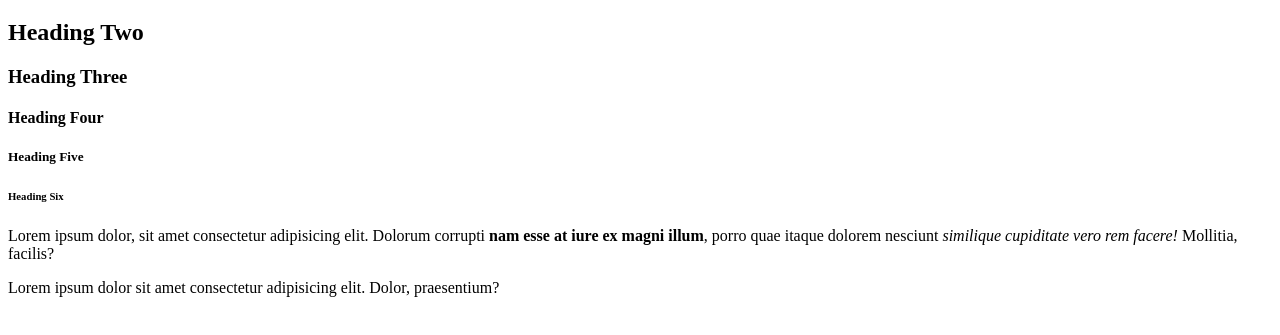
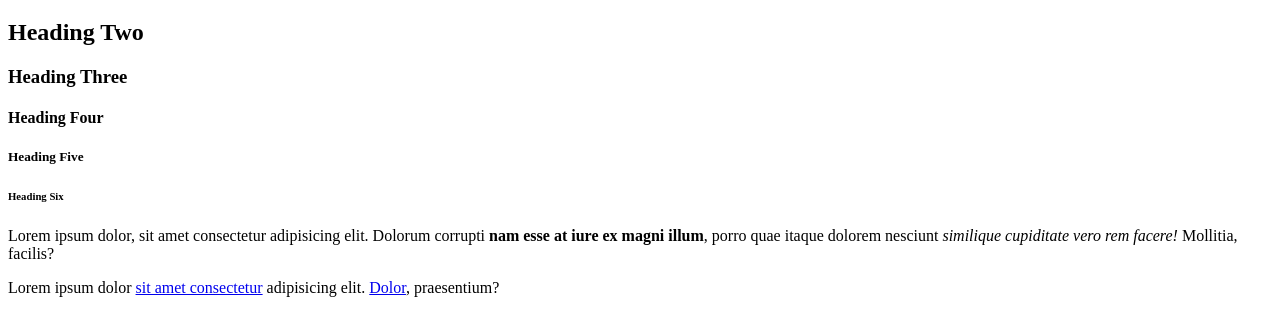
Before and after one commit to AnithRav/HTML-cheatsheet, a plain HTML site: page index.html in a window 1280 px wide. Shown: the part 61-396 px from the top of the page. Drawn offline with Linux system fonts and the light colour scheme.

Commit message:
added about.html with tester links

```diff
--- a/index.html
+++ b/index.html
@@ -14,6 +14,6 @@
 
         <!--Paragraph-->
         <p>Lorem ipsum dolor, sit amet consectetur adipisicing elit. Dolorum corrupti <strong> nam esse at iure ex magni illum</strong>, porro quae itaque dolorem nesciunt <em> similique cupiditate vero rem facere! </em> Mollitia, facilis?</p>
-        <p>Lorem ipsum dolor sit amet consectetur adipisicing elit. Dolor, praesentium?</p>
+        <p>Lorem ipsum dolor <a href="http://www.google.com">sit amet consectetur</a> adipisicing elit. <a href="about.html">Dolor</a>, praesentium?</p>
     </body>
     </html>
```
Also changed, not shown: about.html (added).
